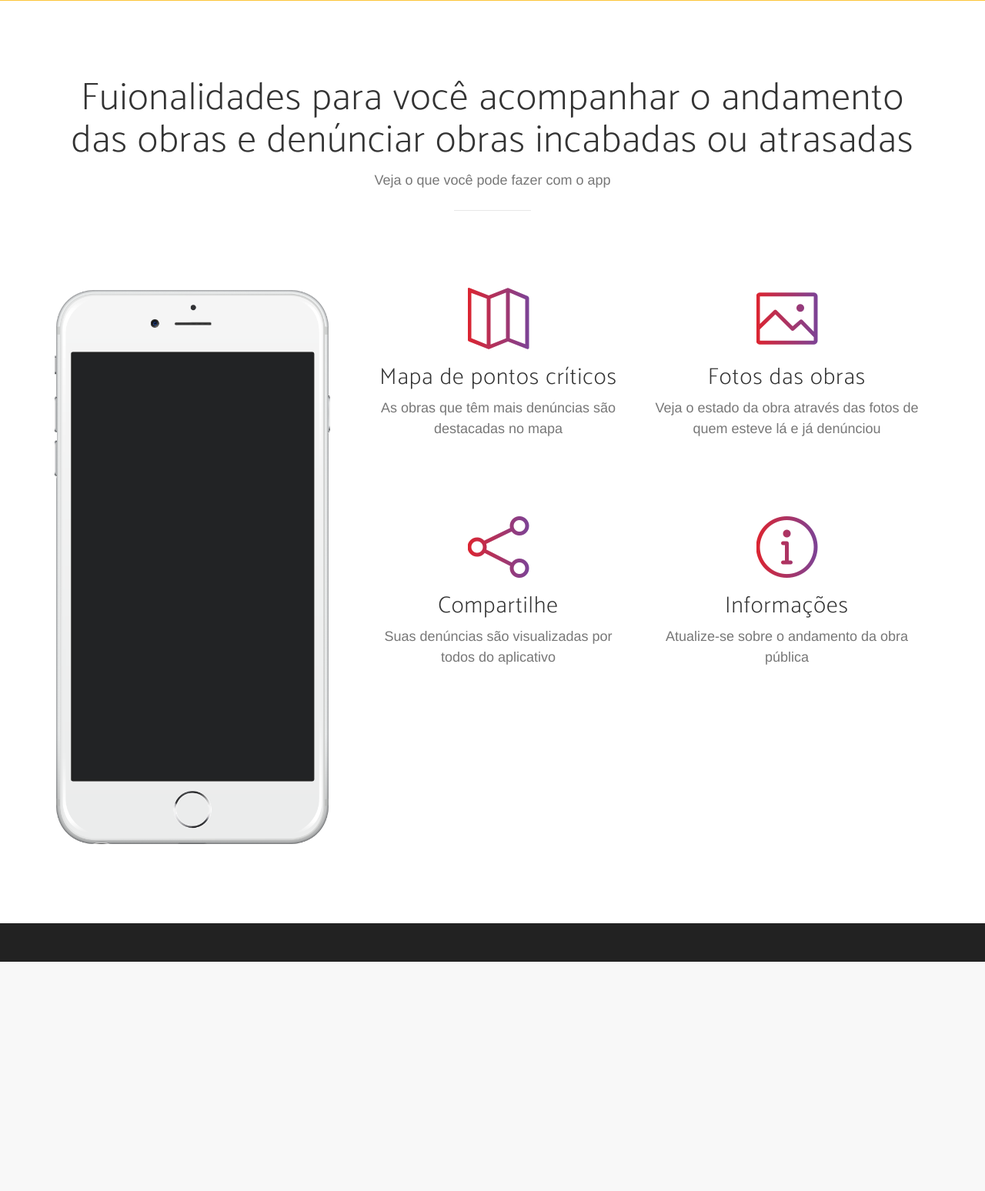
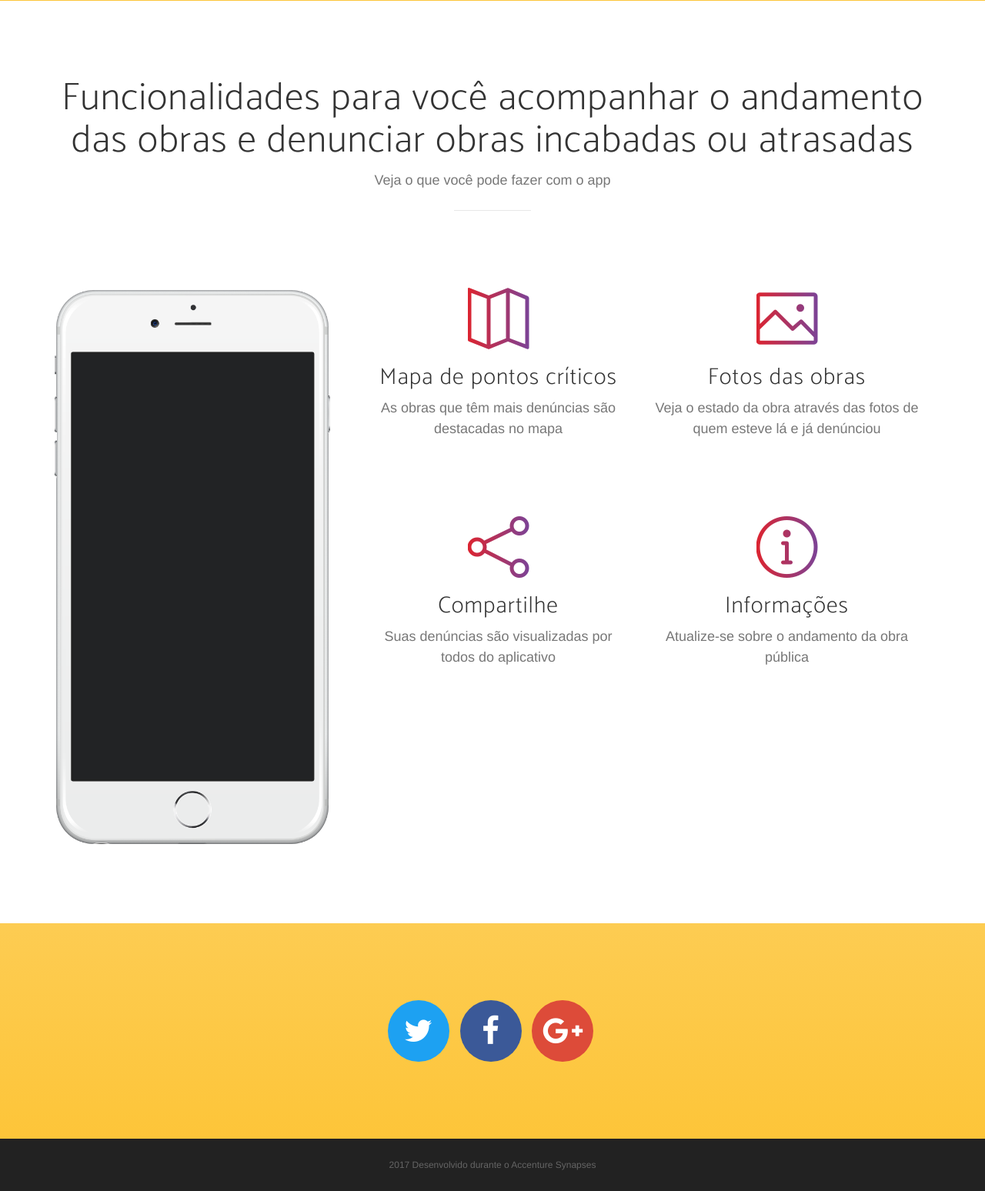
Before and after one commit to diogenesjcs/fiscaliza-obras-backend, a Node server app: page / in a window 1280 px wide. Shown: the part 1333-2881 px from the top of the page at 77% size. Before the commit the page ends 2583 px from the top, so only its background shows below. Run offline with Node 20, Linux system fonts and the light colour scheme; some libraries are stand-ins or nearby versions; some web fonts are replaced.

Commit message:
Correção de erros de digitação

```diff
--- a/app.js
+++ b/app.js
@@ -20,6 +20,7 @@ const expressStatusMonitor = require('express-status-monitor');
 const sass = require('node-sass-middleware');
 const multer = require('multer');
 mongoose.Promise = require('bluebird');
+const favicon = require('serve-favicon');
 
 const upload = multer({
   dest: path.join(__dirname, 'uploads')
@@ -99,6 +100,7 @@ app.use((req, res, next) => {
 app.use(passport.initialize());
 app.use(passport.session());
 app.use(flash());
+app.use(favicon(`${__dirname}/public/favicon-32x32.png`));
 app.use((req, res, next) => {
   next();
     //   if (req.path === '/api/upload') {
--- a/package.json
+++ b/package.json
@@ -62,6 +62,7 @@
     "proj4": "^2.4.3",
     "pug": "^2.0.0-beta6",
     "request": "^2.78.0",
+    "serve-favicon": "^2.4.3",
     "stripe": "^4.12.0",
     "tumblr.js": "^1.1.1",
     "twilio": "^3.3.1-edge",
--- a/views/css/new-age.css
+++ b/views/css/new-age.css
@@ -20,6 +20,7 @@
   height:100%;
   width:100%;
   position:absolute;
+  opacity: 0.25;
 }
 html,
 body {
@@ -156,12 +157,10 @@ header {
   width: 100%;
   min-height: auto;
   overflow-y: hidden;
-  background: url("../img/bg-pattern.png"), #7b4397;
-  /* fallback for old browsers */
+  background-color:#17263C;
+  /*background: url("../img/bg-pattern.png"), #7b4397;
   background: url("../img/bg-pattern.png"), -webkit-linear-gradient(to left, #7b4397, #dc2430);
-  /* Chrome 10-25, Safari 5.1-6 */
-  background: url("../img/bg-pattern.png"), linear-gradient(to left, #7b4397, #dc2430);
-  /* W3C, IE 10+/ Edge, Firefox 16+, Chrome 26+, Opera 12+, Safari 7+ */
+  background: url("../img/bg-pattern.png"), linear-gradient(to left, #7b4397, #dc2430);*/
   color: white;
 }
 header .header-content {
--- a/views/index.html
+++ b/views/index.html
@@ -117,7 +117,7 @@
             <div class="row">
                 <div class="col-lg-12 text-center">
                     <div class="section-heading">
-                        <h2>Fuionalidades para você acompanhar o andamento das obras e denúnciar obras incabadas ou atrasadas</h2>
+                        <h2>Funcionalidades para você acompanhar o andamento das obras e denunciar obras incabadas ou atrasadas</h2>
                         <p class="text-muted">Veja o que você pode fazer com o app</p>
                         <hr>
                     </div>
@@ -188,9 +188,8 @@
         <div class="overlay"></div>
     </section>-->
 
-    <!-- <section id="contact" class="contact bg-primary">
+     <section id="contact" class="contact bg-primary">
         <div class="container">
-            <h2>We <i class="fa fa-heart"></i> new friends!</h2>
             <ul class="list-inline list-social">
                 <li class="social-twitter">
                     <a href="#"><i class="fa fa-twitter"></i></a>
@@ -203,12 +202,12 @@
                 </li>
             </ul>
         </div>
-    </section>-->
+    </section>
 
     <footer>
-        <!--<div class="container">
-            <p>&copy; 2016 Start Bootstrap. All Rights Reserved.</p>
-            <ul class="list-inline">
+        <div class="container">
+            <p>2017 Desenvolvido durante o Accenture Synapses</p>
+            <!--<ul class="list-inline">
                 <li>
                     <a href="#">Privacy</a>
                 </li>
@@ -218,8 +217,8 @@
                 <li>
                     <a href="#">FAQ</a>
                 </li>
-            </ul>
-        </div>-->
+            </ul>-->
+        </div>
     </footer>
 
     <!-- jQuery -->
--- a/views/js/new-age.js
+++ b/views/js/new-age.js
@@ -1,6 +1,6 @@
 (function ($) {
     // Start of use strict
-  const latLng = new google.maps.LatLng(-8.0634903,-34.9103391);
+  const latLng = new google.maps.LatLng(-8.0634903, -34.9103391);
   const mapOptions = {
     center: latLng,
     zoom: 13,
@@ -60,9 +60,11 @@
       });
       console.log(point);
       const cityCircle = new google.maps.Circle({
-        center: new google.maps.LatLng(point.lat,point.lng),
+        center: new google.maps.LatLng(point.lat, point.lng),
         radius: point.complaints * 1000,
         fillColor: '#880000',
+        strokeOpacity: 0.3,
+        strokeColor: '#880000',
         map
       });
     });
```
Also changed, not shown: public/favicon-32x32.png (added), public/favicon.ico (added).
